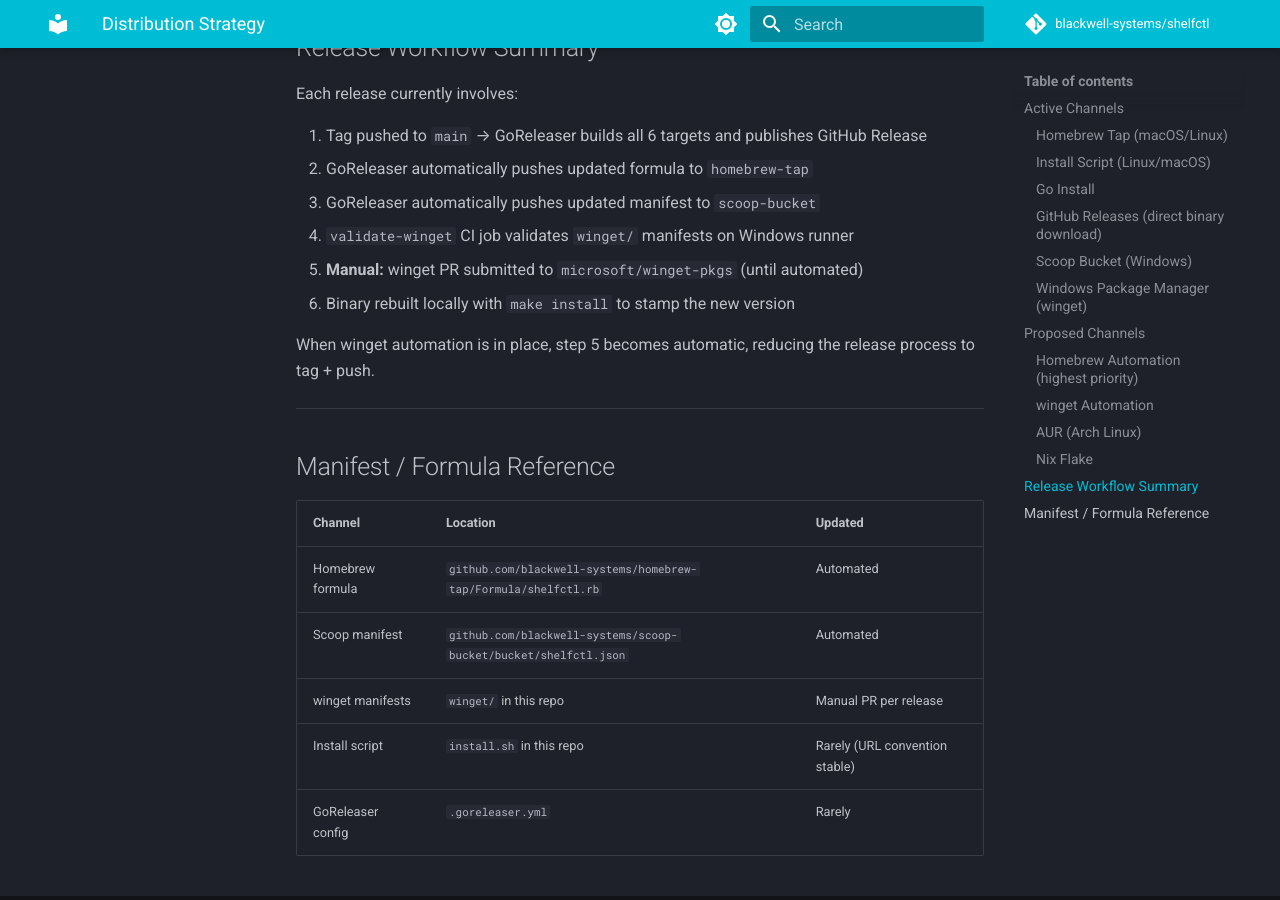
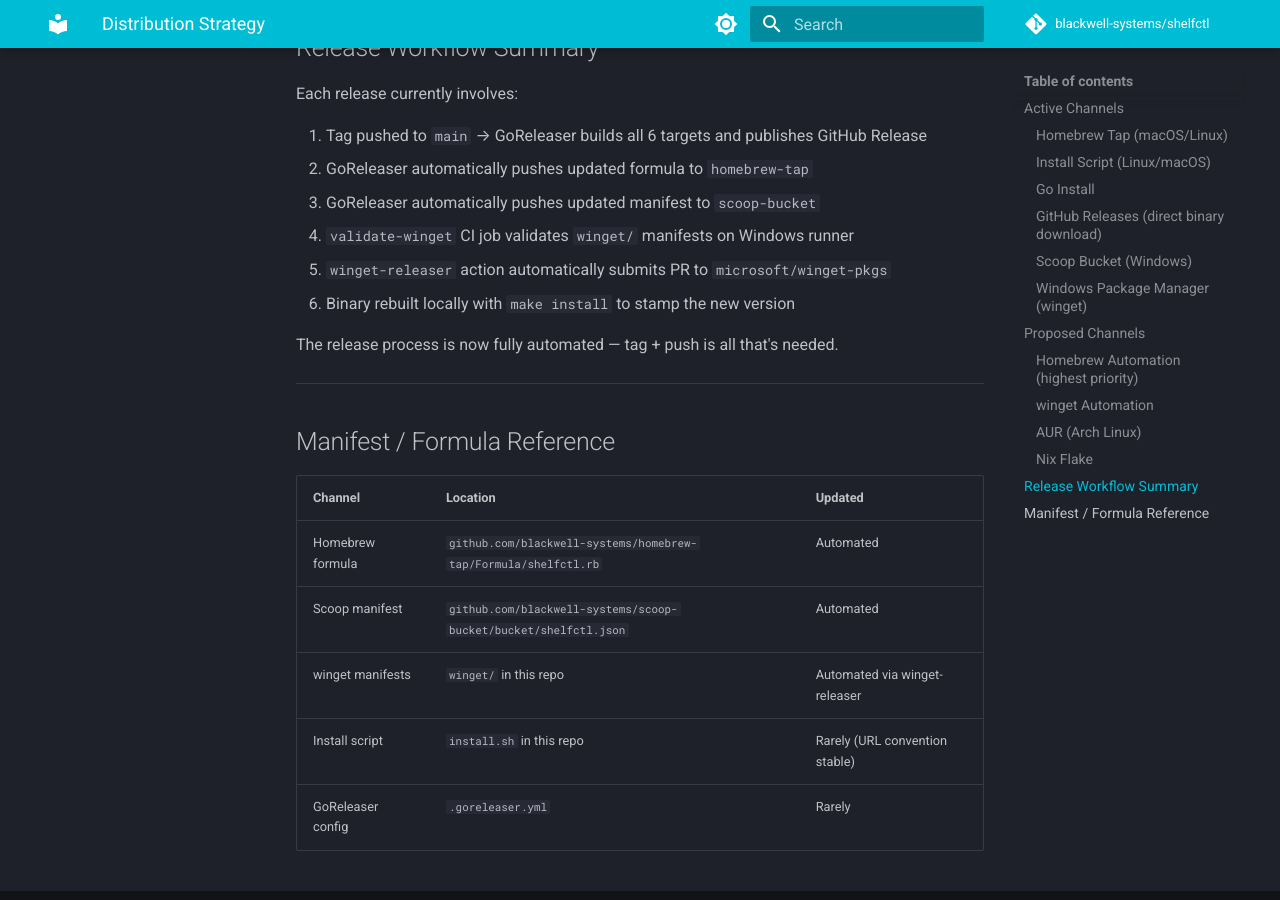
Before and after one commit to blackwell-systems/shelfctl, an MkDocs documentation site: the page built from docs/distribution.md, in a window 1280 px wide and 900 px high, scrolled down 3267 px. Built offline with MkDocs 1.6.1 and Material for MkDocs 9.7.7, drawn with Linux system fonts in a browser that asks for light colours; comment, search, counter and statistics services are not loaded; some of the changed text lies outside the part shown.

Commit message:
ci: automate winget PR submission via winget-releaser action

````diff
--- a/docs/distribution.md
+++ b/docs/distribution.md
@@ -88,7 +88,7 @@ using the `SCOOP_BUCKET_TOKEN` secret.
 ---
 
 ### Windows Package Manager (winget)
-**Status:** Submission in progress — v0.4.4 manifests prepared
+**Status:** Active — automated via `winget-releaser` GitHub Action on every release
 
 Manifests live in [`winget/`](../winget/). Once accepted, users install via:
 ```bash
@@ -135,11 +135,10 @@ Each release currently involves:
 2. GoReleaser automatically pushes updated formula to `homebrew-tap`
 3. GoReleaser automatically pushes updated manifest to `scoop-bucket`
 4. `validate-winget` CI job validates `winget/` manifests on Windows runner
-5. **Manual:** winget PR submitted to `microsoft/winget-pkgs` (until automated)
+5. `winget-releaser` action automatically submits PR to `microsoft/winget-pkgs`
 6. Binary rebuilt locally with `make install` to stamp the new version
 
-When winget automation is in place, step 5 becomes automatic,
-reducing the release process to tag + push.
+The release process is now fully automated — tag + push is all that's needed.
 
 ---
 
@@ -149,6 +148,6 @@ reducing the release process to tag + push.
 |---------|----------|---------|
 | Homebrew formula | `github.com/blackwell-systems/homebrew-tap/Formula/shelfctl.rb` | Automated |
 | Scoop manifest | `github.com/blackwell-systems/scoop-bucket/bucket/shelfctl.json` | Automated |
-| winget manifests | `winget/` in this repo | Manual PR per release |
+| winget manifests | `winget/` in this repo | Automated via winget-releaser |
 | Install script | `install.sh` in this repo | Rarely (URL convention stable) |
 | GoReleaser config | `.goreleaser.yml` | Rarely |
````
Also changed, not shown: 1 other file.
